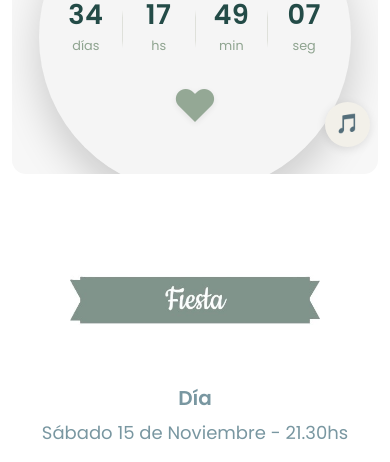
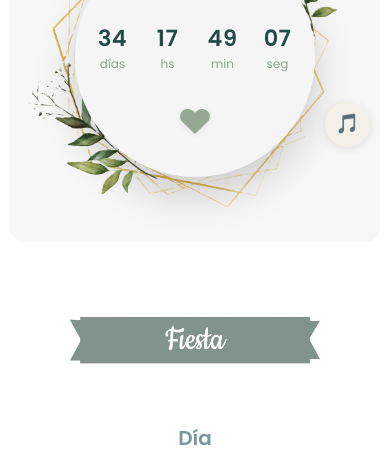
Before and after one commit to LucianaXV/invitacionVirtual, a plain HTML site: page index.html in a window 390 px wide. Shown: the part 677-1139 px from the top of the page. Drawn offline with Linux system fonts and the light colour scheme; a web font is replaced by a local one.

Commit message:
primer commit

```diff
--- a/style.css
+++ b/style.css
@@ -1128,3 +1128,133 @@ button:hover {
         height: 45px;
     }
 }
+
+/* ===== RESPONSIVE - TIMER MOBILE ===== */
+@media (max-width: 768px) {
+    /* Countdown Section - Mobile Fix */
+    .countdown-section {
+        padding: 30px 0;
+    }
+
+    .countdown-bg {
+        --w: 90vw;
+        aspect-ratio: 1 / 1;
+        height: auto;
+        min-height: 300px;
+    }
+
+    .countdown-bg::before {
+        background-position: center center;
+        background-size: 90% auto;
+        transform: translate(0%, 0%);
+    }
+
+    .countdown-circle {
+        width: 280px;
+        height: 280px;
+        min-width: 280px;
+        min-height: 280px;
+    }
+
+    .countdown-circle h2 {
+        font-size: 28px;
+        margin: 5px 0 10px;
+    }
+
+    .countdown-timer {
+        gap: 8px;
+        margin: 10px auto;
+    }
+
+    .time-unit {
+        min-width: 50px;
+    }
+
+    .time-unit>div {
+        font-size: 1.6rem;
+        margin-bottom: 4px;
+    }
+
+    .time-unit>span {
+        font-size: 0.8rem;
+    }
+
+    .divider {
+        height: 35px;
+    }
+
+    .heart {
+        font-size: 40px;
+        margin-top: 10px;
+    }
+}
+
+@media (max-width: 480px) {
+    /* Countdown Section - Small Mobile Fix */
+    .countdown-section {
+        padding: 20px 0;
+    }
+
+    .countdown-bg {
+        --w: 95vw;
+        min-height: 250px;
+    }
+
+    .countdown-circle {
+        width: 240px;
+        height: 240px;
+        min-width: 240px;
+        min-height: 240px;
+    }
+
+    .countdown-circle h2 {
+        font-size: 24px;
+    }
+
+    .countdown-timer {
+        gap: 5px;
+    }
+
+    .time-unit {
+        min-width: 45px;
+    }
+
+    .time-unit>div {
+        font-size: 1.4rem;
+    }
+
+    .time-unit>span {
+        font-size: 0.75rem;
+    }
+
+    .divider {
+        height: 30px;
+    }
+
+    .heart {
+        font-size: 35px;
+    }
+}
+
+@media (max-width: 360px) {
+    /* Countdown Section - Extra Small Mobile */
+    .countdown-circle {
+        width: 220px;
+        height: 220px;
+        min-width: 220px;
+        min-height: 220px;
+        padding: 15px;
+    }
+
+    .countdown-circle h2 {
+        font-size: 22px;
+    }
+
+    .time-unit>div {
+        font-size: 1.3rem;
+    }
+
+    .time-unit>span {
+        font-size: 0.7rem;
+    }
+}
```
